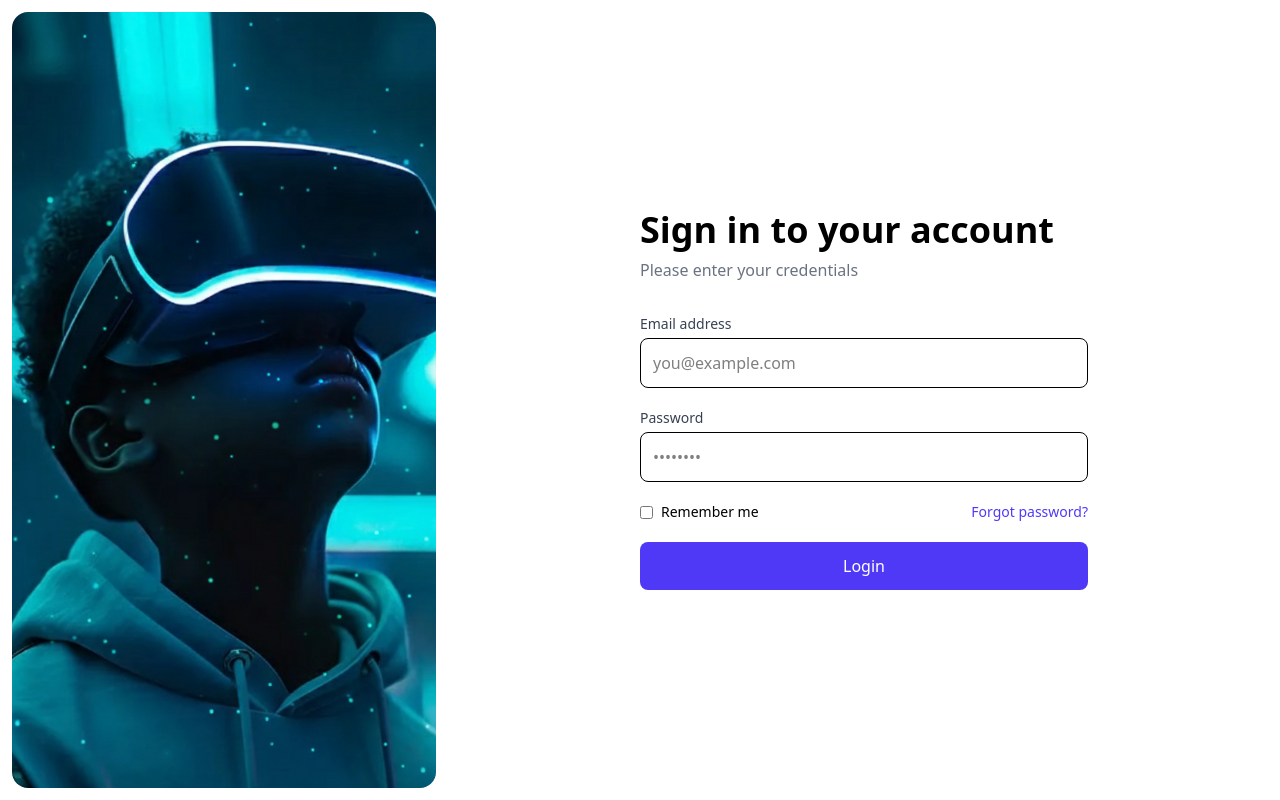
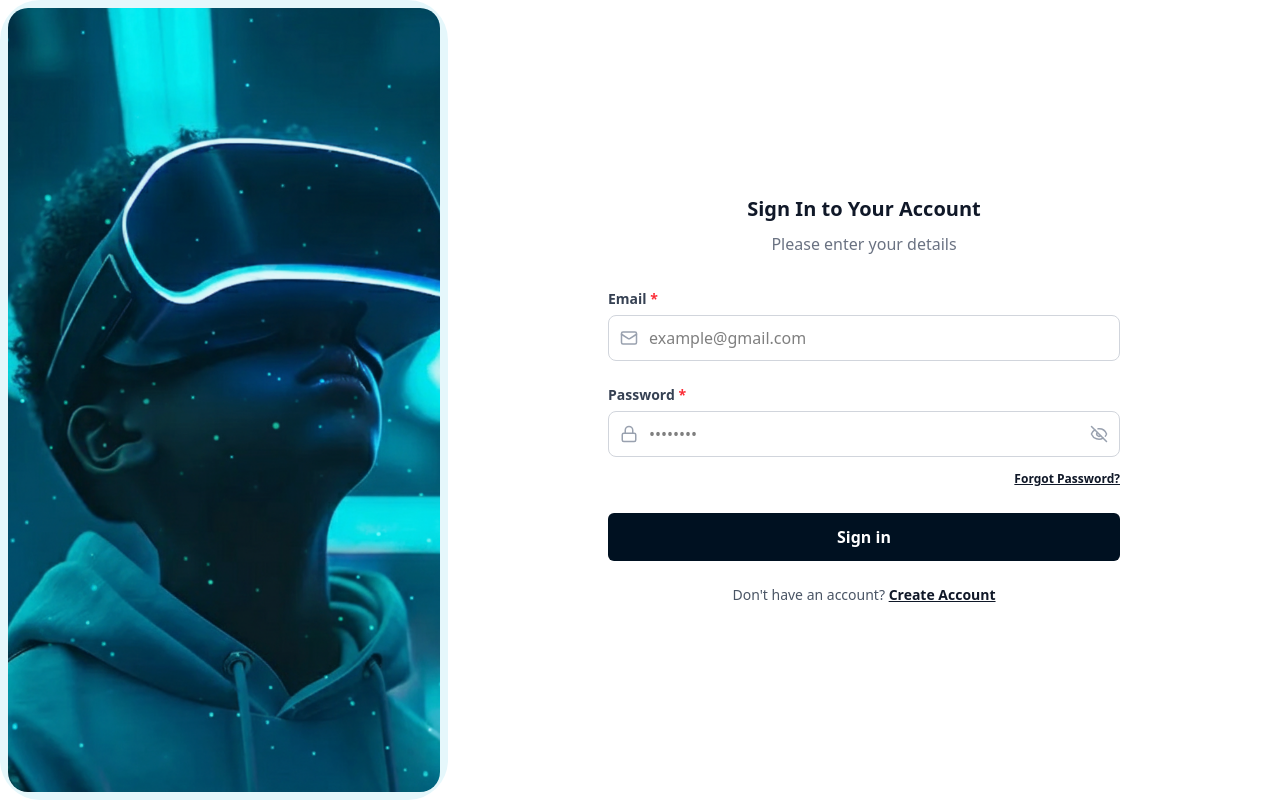
Before and after one commit to 1Yogeshh/Chat-Application-Client, a React (Vite) app: page / in a window 1280 px wide. Built offline with nearby package versions, Linux system fonts and the light colour scheme.

Commit message:
add login page

```diff
--- a/index.html
+++ b/index.html
@@ -1,13 +1,17 @@
 <!doctype html>
 <html lang="en">
+
 <head>
   <meta charset="UTF-8" />
   <link rel="icon" type="image/svg+xml" href="/vite.svg" />
+  <link href="https://fonts.googleapis.com/css2?family=Inter:wght@300;400;500;600;700&display=swap" rel="stylesheet" />
   <meta name="viewport" content="width=device-width, initial-scale=1.0" />
   <title>chat-app</title>
 </head>
+
 <body>
   <div id="root"></div>
   <script type="module" src="/src/main.jsx"></script>
 </body>
+
 </html>
--- a/package.json
+++ b/package.json
@@ -11,6 +11,7 @@
   },
   "dependencies": {
     "@tailwindcss/vite": "^4.1.18",
+    "lucide-react": "^0.562.0",
     "react": "^19.2.0",
     "react-dom": "^19.2.0",
     "tailwindcss": "^4.1.18"
--- a/src/pages/Login.jsx
+++ b/src/pages/Login.jsx
@@ -1,60 +1,74 @@
 import bgImage from "../assets/blueBackground.png"
+import { Mail, Lock, EyeOff } from 'lucide-react';
 
 export default function Login() {
     return (
-        <div className="min-h-screen grid grid-cols-1 md:grid-cols-[35%_65%]">
+        <div className="min-h-screen grid grid-cols-1 md:grid-cols-[35%_65%] bg-white">
 
             {/* LEFT IMAGE */}
-            <div className="hidden md:block p-3">
+            <div className="hidden md:block relative p-2">
                 <img
                     src={bgImage}
                     alt="Login background"
-                    className="h-full w-full object-cover rounded-2xl"
+                    className="inset-0 h-full w-full object-cover rounded-[20px]"
                 />
+                <div className="absolute inset-0 bg-cyan-500/10 rounded-[2.5rem]" />
             </div>
 
             {/* RIGHT FORM */}
-            <div className="flex items-center justify-center px-6 md:px-20">
-                <div className="w-full max-w-md">
+            <div className="relative flex items-center justify-center px-6">
 
-                    <header className="mb-8">
-                        <h1 className="text-4xl font-bold">
-                            Sign in to your account
+                <div className="w-full max-w-lg text-center">
+
+                    {/* Heading */}
+                    <h1 className="text-xl font-bold text-gray-900 mb-2">
+                        Sign In to Your Account
                     </h1>
-                        <p className="text-gray-500 mt-2">
-                            Please enter your credentials
+                    <p className="text-md text-gray-500 mb-8 leading-relaxed">
+                        Please enter your details
                     </p>
-                    </header>
 
-                    <form className="space-y-5">
+                    {/* FORM */}
+                    <form className="space-y-6">
 
                         {/* Email */}
                         <div>
                             <label
                                 htmlFor="email"
-                                className="block mb-1 text-sm font-medium text-gray-700"
+                                className="block text-sm font-semibold text-gray-700 mb-1.5 text-start"
                             >
-                                Email address
+                                Email <span className="text-red-500">*</span>
                             </label>
+                            <div className="relative">
+                                <Mail
+                                    size={18}
+                                    className="absolute left-3 top-1/2 -translate-y-1/2 text-gray-400"
+                                />
                                 <input
                                     id="email"
                                     name="email"
                                     type="email"
                                     autoComplete="email"
                                     required
-                                placeholder="you@example.com"
-                                className="w-full p-3 border rounded-lg focus:outline-none focus:ring-2 focus:ring-indigo-500"
+                                    placeholder="example@gmail.com"
+                                    className="w-full pl-10 pr-4 py-2.5 border border-gray-300 rounded-lg focus:ring-2 focus:ring-cyan-500 focus:outline-none"
                                 />
+                            </div>
                         </div>
 
                         {/* Password */}
                         <div>
                             <label
                                 htmlFor="password"
-                                className="block mb-1 text-sm font-medium text-gray-700"
+                                className="block text-sm font-semibold text-gray-700 mb-1.5 text-start"
                             >
-                                Password
+                                Password <span className="text-red-500">*</span>
                             </label>
+                            <div className="relative">
+                                <Lock
+                                    size={18}
+                                    className="absolute left-3 top-1/2 -translate-y-1/2 text-gray-400"
+                                />
                                 <input
                                     id="password"
                                     name="password"
@@ -62,33 +76,42 @@ export default function Login() {
                                     autoComplete="current-password"
                                     required
                                     placeholder="••••••••"
-                                className="w-full p-3 border rounded-lg focus:outline-none focus:ring-2 focus:ring-indigo-500"
+                                    className="w-full pl-10 pr-10 py-2.5 border border-gray-300 rounded-lg focus:ring-2 focus:ring-cyan-500 focus:outline-none"
                                 />
+                                <button
+                                    type="button"
+                                    className="absolute right-3 top-1/2 -translate-y-1/2 text-gray-400"
+                                >
+                                    <EyeOff size={18} />
+                                </button>
                             </div>
 
-                        {/* Actions */}
-                        <div className="flex items-center justify-between text-sm">
-                            <label className="flex items-center gap-2">
-                                <input type="checkbox" className="accent-indigo-600" />
-                                Remember me
-                            </label>
-
+                            <div className="text-right mt-2">
                                 <a
                                     href="#"
-                                className="text-indigo-600 hover:underline"
+                                    className="text-xs font-semibold text-gray-900 underline"
                                 >
-                                Forgot password?
+                                    Forgot Password?
                                 </a>
+                            </div>
                         </div>
 
                         {/* Submit */}
                         <button
                             type="submit"
-                            className="w-full bg-indigo-600 text-white py-3 rounded-lg font-medium hover:bg-indigo-700 transition"
+                            className="w-full py-3 rounded-md font-semibold text-white bg-[#001121] hover:opacity-90 transition"
                         >
-                            Login
+                            Sign in
                         </button>
                     </form>
+
+                    {/* Register */}
+                    <p className="text-sm text-center text-gray-600 mt-6">
+                        Don&apos;t have an account?{" "}
+                        <a href="#" className="font-bold text-gray-900 underline">
+                            Create Account
+                        </a>
+                    </p>
                 </div>
             </div>
         </div>
```
Also changed, not shown: 1 other file (tests, documents, lock files or other folders). Lines whose indentation alone changed are shown as unchanged.
